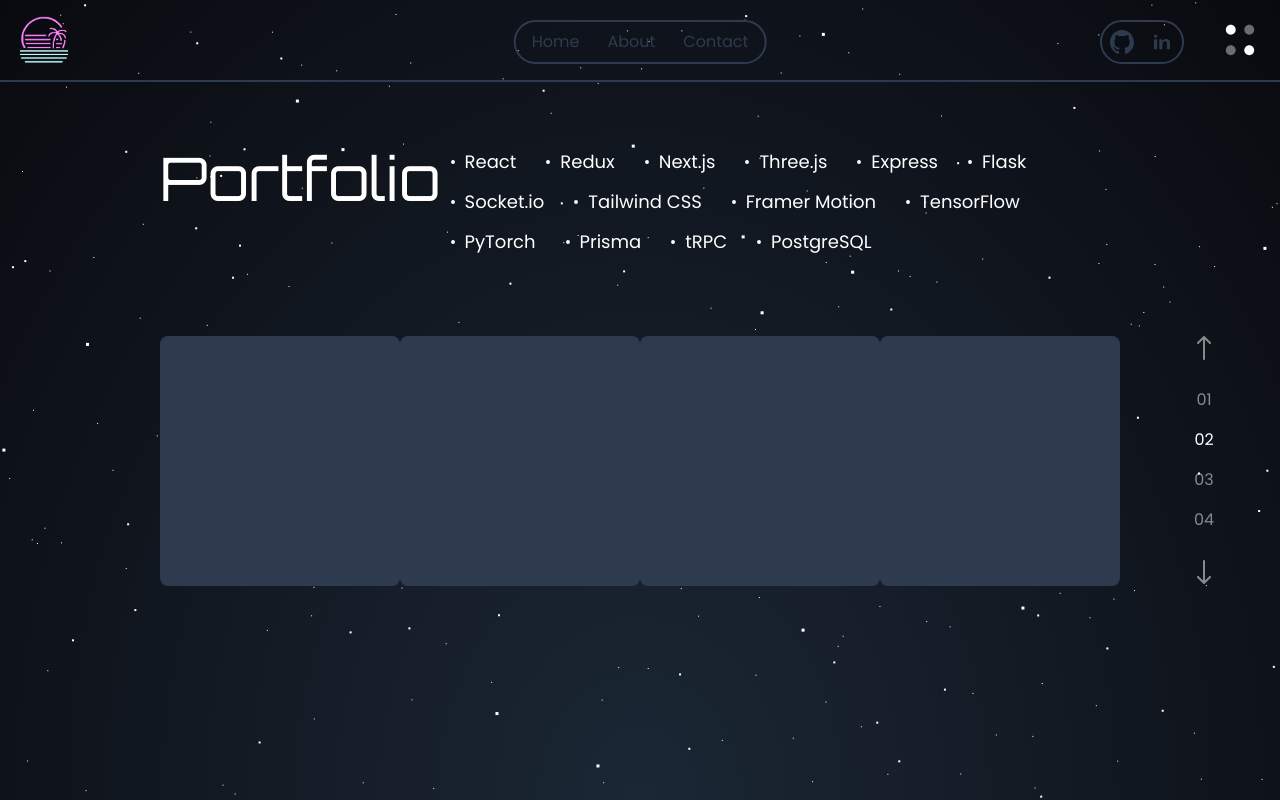
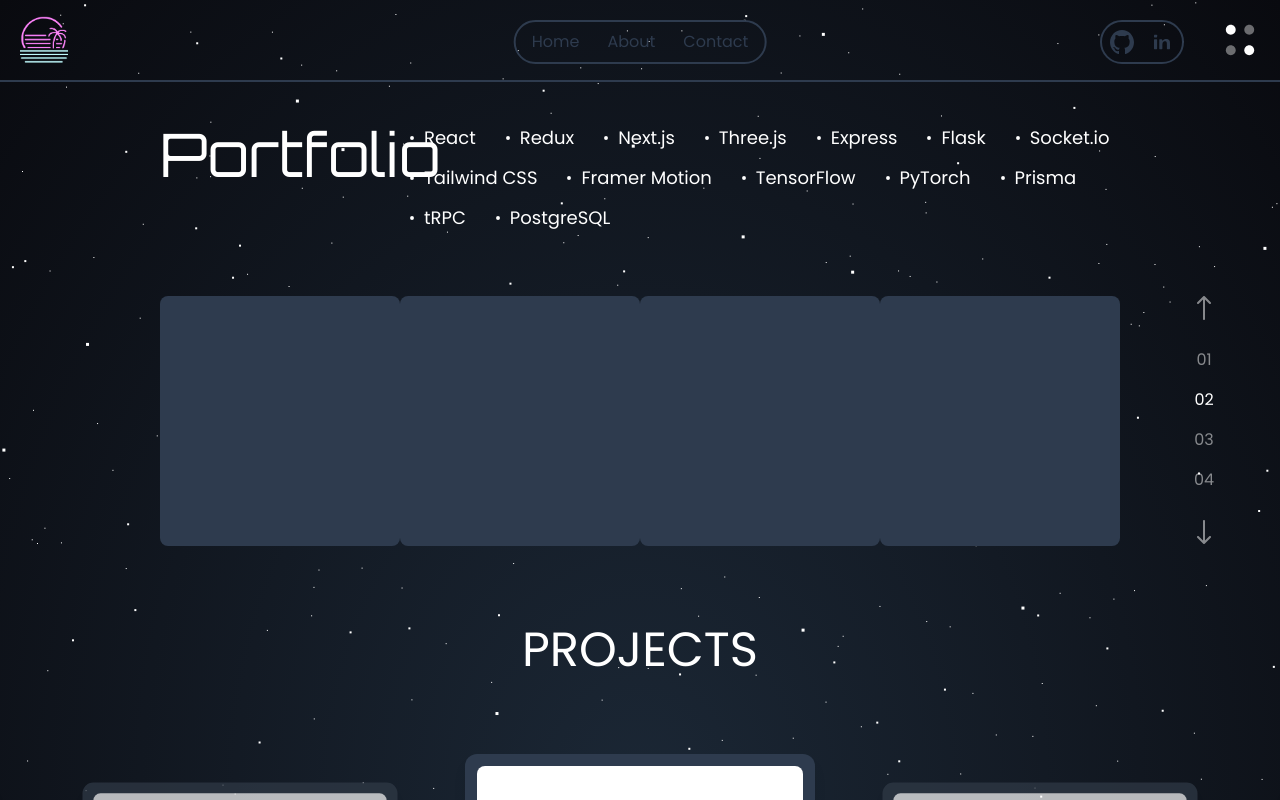
Before and after one commit to StevenBradleyA/steven-anderson, a Next.js app: page /about in a window 1280 px wide. Both pictures are taken after a click on the button "02". Built offline with nearby package versions, Linux system fonts and the light colour scheme.

Commit message:
added new styling to about page 🌱

```diff
--- a/src/app/about/page.js
+++ b/src/app/about/page.js
@@ -45,15 +45,14 @@ export default function AboutPage() {
                 <h2 className="text-9xl z-40">Anderson</h2>
 
                 <p className="border-l-2 border-white px-5 w-96 text-3xl mt-10 z-40">
-                    {' '}
-                    I'm a full-stack web developer from the Seattle area.{' '}
+                    {`I'm a full-stack web developer from the Seattle area.`}
                 </p>
             </div>
-
-            <div className="mt-60  flex w-full justify-between px-40  relative ">
+            <div className="px-40 w-full">
+                <div className="mt-60  flex w-full gap-20 justify-between  relative ">
                     <h2 className="text-6xl font-orbitron">Portfolio</h2>
                     {skillIndex === 0 && (
-                    <ul className="flex gap-x-5 gap-y-3 w-96 flex-wrap text-lg ">
+                        <ul className="flex gap-x-5 gap-y-3 w-96 flex-wrap text-lg absolute right-0 top-0">
                             <li className="flex items-center text-white hover:text-stevenBlue ease-in">
                                 <svg
                                     xmlns="http://www.w3.org/2000/svg"
@@ -153,7 +152,7 @@ export default function AboutPage() {
                         </ul>
                     )}
                     {skillIndex === 1 && (
-                    <ul className="flex gap-x-5 gap-y-3 w-[60rem] flex-wrap text-lg ">
+                        <ul className="flex gap-x-5 gap-y-3 w-[45rem] desktop:w-[60rem] absolute top-0 right-0 flex-wrap text-lg ">
                             <li className="flex items-center text-white hover:text-stevenBlue ease-in">
                                 <svg
                                     xmlns="http://www.w3.org/2000/svg"
@@ -383,7 +382,7 @@ export default function AboutPage() {
                         </ul>
                     )}
                     {skillIndex === 2 && (
-                    <ul className="flex gap-x-5 gap-y-3 w-[40rem] flex-wrap text-lg ">
+                        <ul className="flex gap-x-5 gap-y-3 absolute top-0 right-0 w-[40rem] flex-wrap text-lg ">
                             <li className="flex items-center text-white hover:text-stevenBlue ease-in">
                                 <svg
                                     xmlns="http://www.w3.org/2000/svg"
@@ -532,7 +531,7 @@ export default function AboutPage() {
                         </ul>
                     )}
                     {skillIndex === 3 && (
-                    <ul className="flex gap-x-5 gap-y-3 w-[55rem] flex-wrap text-lg ">
+                        <ul className="flex gap-x-5 gap-y-3  w-[45rem] desktop:w-[55rem] absolute top-0 right-0 flex-wrap text-lg ">
                             <li className="flex items-center text-white hover:text-stevenBlue ease-in">
                                 <svg
                                     xmlns="http://www.w3.org/2000/svg"
@@ -665,7 +664,8 @@ export default function AboutPage() {
                         </ul>
                     )}
                 </div>
-            <div className="flex w-full justify-between  px-40 relative text-white/50 mt-20 ">
+            </div>
+            <div className="flex w-full justify-between  px-40 relative text-white/50 mt-28 ">
                 <div className="w-full h-[250px] flex justify-between z-40">
                     <div className="bg-outerSpace w-[150px] laptop:w-[250px] desktop:w-[350px] h-full rounded-lg"></div>
                     <div className="bg-outerSpace w-[150px] laptop:w-[250px] desktop:w-[350px] h-full rounded-lg"></div>
@@ -745,8 +745,11 @@ export default function AboutPage() {
                     </button>
                 </div>
             </div>
-
-            <div className="h-[570px] w-full relative mt-60">
+            <h2 className="w-full flex justify-center mt-20 text-5xl ">
+                {' '}
+                PROJECTS
+            </h2>
+            <div className="h-[570px] w-full relative mt-20">
                 <div
                     className={`absolute flex top-0 left-1/2 -translate-x-[50%]  z-40  justify-center gap-[50px] w-[2500px]`}
                     style={{
--- a/src/components/Footer/footer.js
+++ b/src/components/Footer/footer.js
@@ -8,11 +8,13 @@ const Footer = () => {
             <div className="w-full bg-outerSpace bg-opacity-50  z-40 flex flex-col px-10 pt-10 pb-3 text-white/50">
                 <div className="flex w-full justify-between items-center">
                     <div>
-                        <Image
-                            alt="profile"
-                            src={palmTree}
-                            className="w-16 h-16 object-cover"
-                        />
+                        <Link href={'/'} aria-label="Explore my portfolio game">
+                            <Image
+                                alt="profile"
+                                src={palmTree}
+                                className="w-16 h-16 object-cover"
+                            />
+                        </Link>
                         <p className="w-96 mt-5">
                             Steven-anderson is my portfolio site built on
                             Next.js, R3F, and Blender.
--- a/src/components/Footer/mobileFooter.js
+++ b/src/components/Footer/mobileFooter.js
@@ -7,11 +7,13 @@ const MobileFooter = () => {
         <>
             <div className="w-full bg-outerSpace bg-opacity-50  z-40 flex flex-col p-5 text-white/50 text-xs">
                 <div className="flex w-full gap-10 items-center">
-                    <Image
-                        alt="profile"
-                        src={palmTree}
-                        className="w-16 h-16 object-cover"
-                    />
+                    <Link href={'/'} aria-label="Explore my portfolio game">
+                        <Image
+                            alt="profile"
+                            src={palmTree}
+                            className="w-16 h-16 object-cover"
+                        />
+                    </Link>
                     <p className="w-full">
                         Steven-anderson is my portfolio site built on Next.js,
                         R3F, and Blender.
```
Lines whose indentation alone changed are shown as unchanged.
